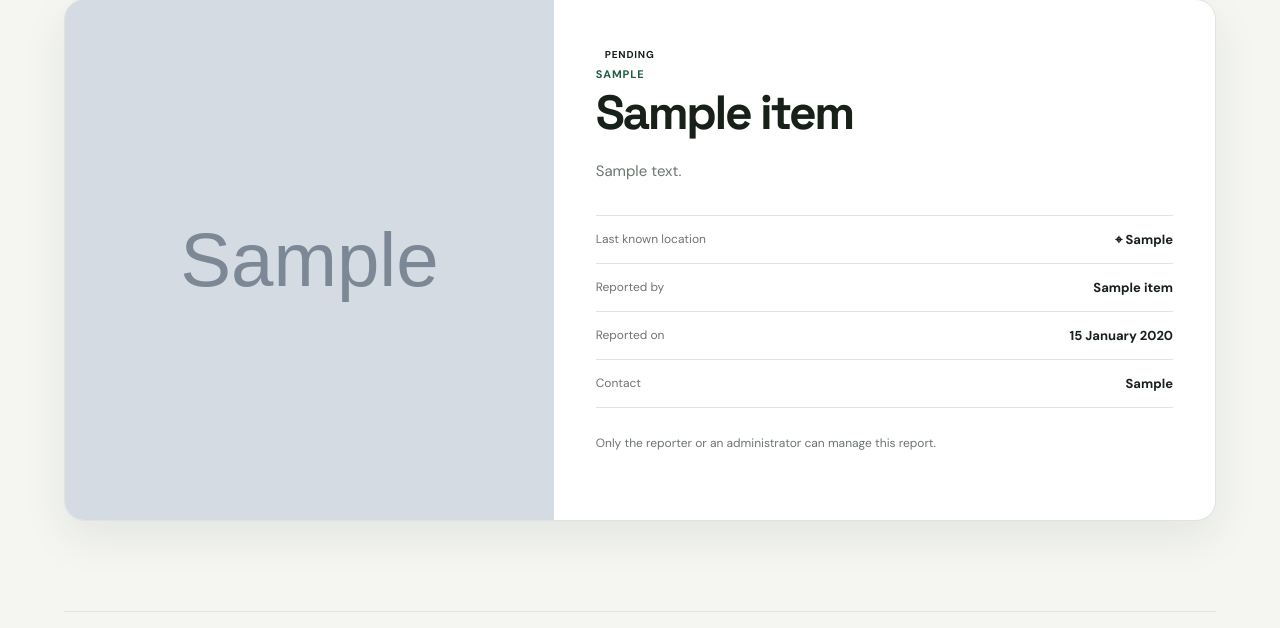
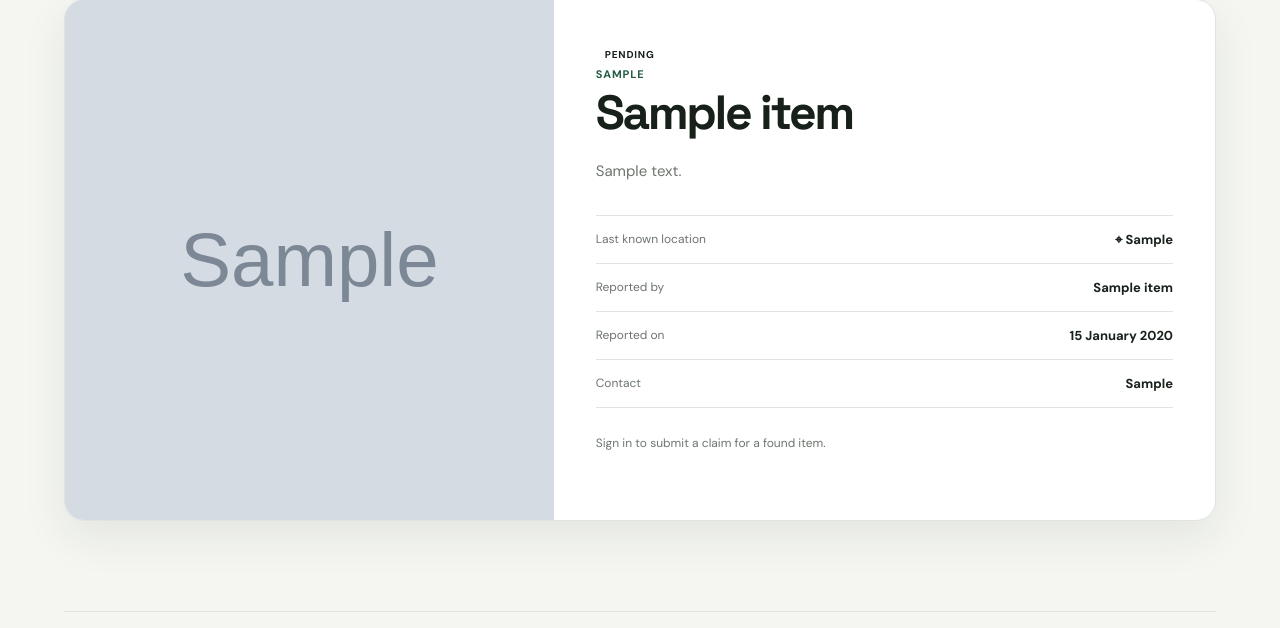
Before and after one commit to vidit-16/ClassFind, a Flask app: page /item/1 in a window 1280 px wide. Shown: the part 179-807 px from the top of the page. Run offline with Flask 3, Linux system fonts and the light colour scheme; tables that the repository leaves empty hold one stand-in row (values such as "Sample post"); grey boxes marked "Sample" are stand-in pictures.

Commit message:
feat: add edit and claim actions

```diff
--- a/templates/item.html
+++ b/templates/item.html
@@ -14,15 +14,32 @@
       <div><span>Reported on</span><strong>{{ item.created_at.strftime("%d %B %Y") }}</strong></div>
       <div><span>Contact</span><strong>{{ item.contact }}</strong></div>
     </div>
-    {% if can_manage and item.status != "Resolved" %}
+    {% if can_manage %}
     <div class="detail-actions">
+      <a class="secondary-btn" href="{{ url_for('edit_item', item_id=item.id) }}">Edit report</a>
+      {% if item.status != "Resolved" %}
       <form method="post" action="{{ url_for('resolve_item', item_id=item.id) }}"><button class="primary-btn" type="submit">Mark as resolved</button></form>
+      {% endif %}
       <form method="post" action="{{ url_for('delete_item', item_id=item.id) }}" onsubmit="return confirm('Delete this report?');"><button class="danger-btn" type="submit">Delete report</button></form>
     </div>
+    {% elif item.status == "Found" and current_user %}
+      {% if existing_claim and existing_claim.status == "Pending" %}
+        <div class="resolved-banner">✓ Your claim is pending review by the reporter.</div>
+      {% elif existing_claim and existing_claim.status == "Rejected" %}
+        <div class="resolved-banner">Your previous claim was rejected. You can submit another claim below with more detail.</div>
+      {% elif item.status != "Resolved" %}
+        <form class="claim-form" method="post" action="{{ url_for('submit_claim', item_id=item.id) }}">
+          <p class="section-kicker">CLAIM THIS ITEM</p>
+          <h3>Think this belongs to you?</h3>
+          <p>Give the finder enough detail to verify ownership without sharing sensitive information.</p>
+          <textarea name="message" minlength="10" maxlength="500" required placeholder="Describe an identifying detail only the owner would know..."></textarea>
+          <button class="primary-btn" type="submit">Submit claim →</button>
+        </form>
+      {% endif %}
     {% elif item.status == "Resolved" %}
       <div class="resolved-banner">✓ This report has been marked as resolved.</div>
     {% else %}
-      <div class="form-note detail-note">Only the reporter or an administrator can manage this report.</div>
+      <div class="form-note detail-note">Sign in to submit a claim for a found item.</div>
     {% endif %}
   </div>
 </section>
```
